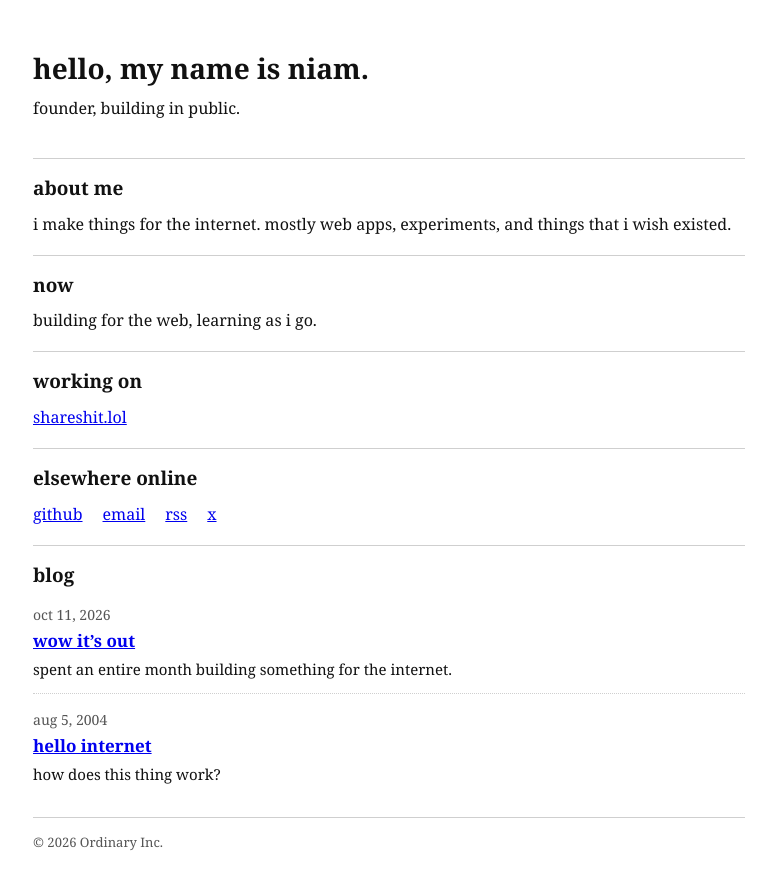
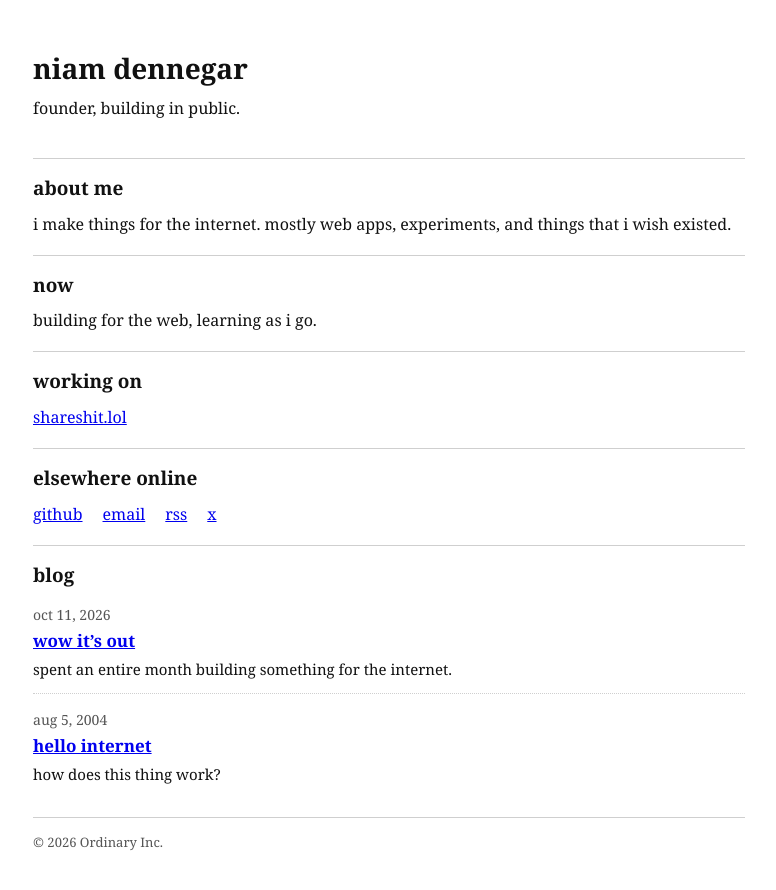
Before and after one commit to iamniam/niam.gg, a Jekyll site: the page built from index.html, in a window 1280 px wide. Shown: the top 890 px of the page, without its empty margins (251-1027 px from the left). Built offline with Jekyll 4.4.1, drawn with Linux system fonts in a browser that asks for light colours.

Commit message:
Update _data/profile.yml (via Pages CMS)

```diff
--- a/_data/profile.yml
+++ b/_data/profile.yml
@@ -1,5 +1,5 @@
 name: niam dennegar
-headline: hello, my name is niam.
+headline: niam dennegar
 tagline: founder, building in public.
 about: i make things for the internet. mostly web apps, experiments, and things
   that i wish existed.
```
